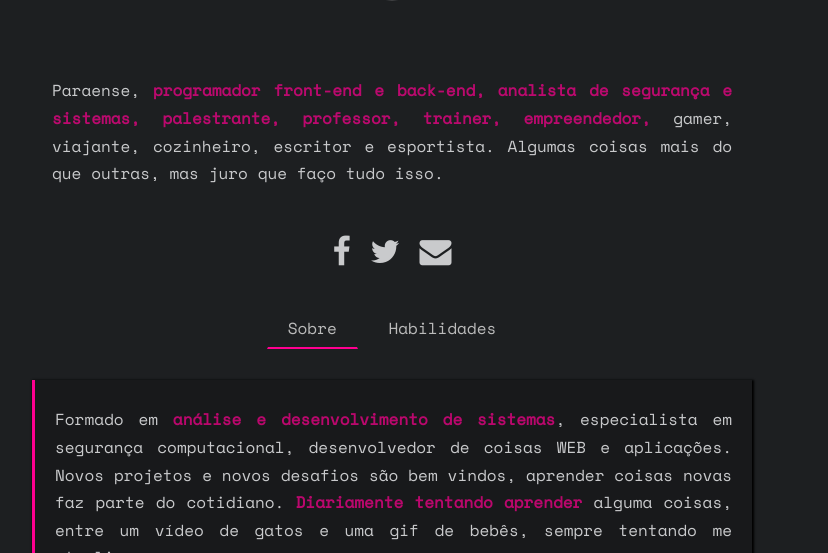
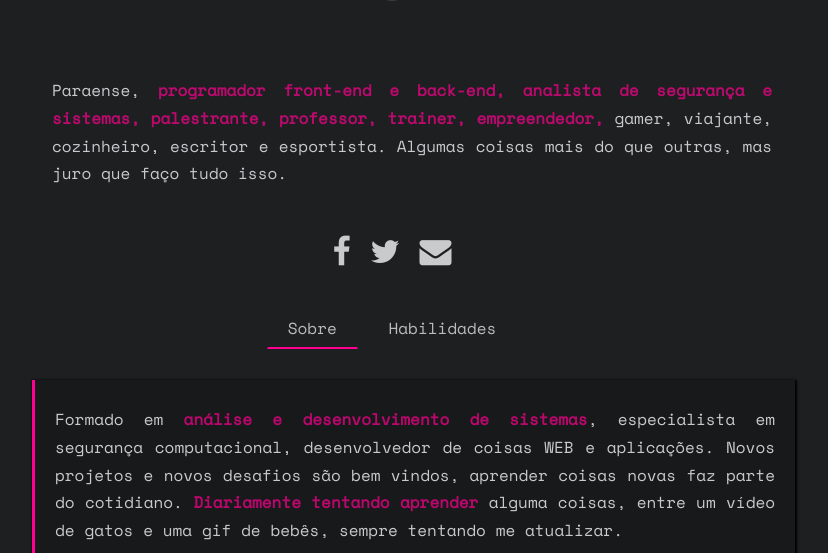
Before and after one commit to kcvventura/klebersoncv, a plain HTML site: page index.html in a window 1280 px wide. Shown: the part 247-800 px from the top of the page, without its empty margins (248-1076 px from the left). Drawn offline with nearby package versions, Linux system fonts and the light colour scheme.

Commit message:
Update estilo.css

```diff
--- a/css/estilo.css
+++ b/css/estilo.css
@@ -15,8 +15,8 @@ body,section {
     display: flex;
     flex-direction: column;
     /*-moz-osx-font-smoothing: grayscale;
-    -webkit-font-smoothing: antialiased;
-    width: 100%;*/
+    -webkit-font-smoothing: antialiased;*/
+    width: 100%;
     max-width: 45rem;
     margin-left: auto;
     margin-right: auto;
```
